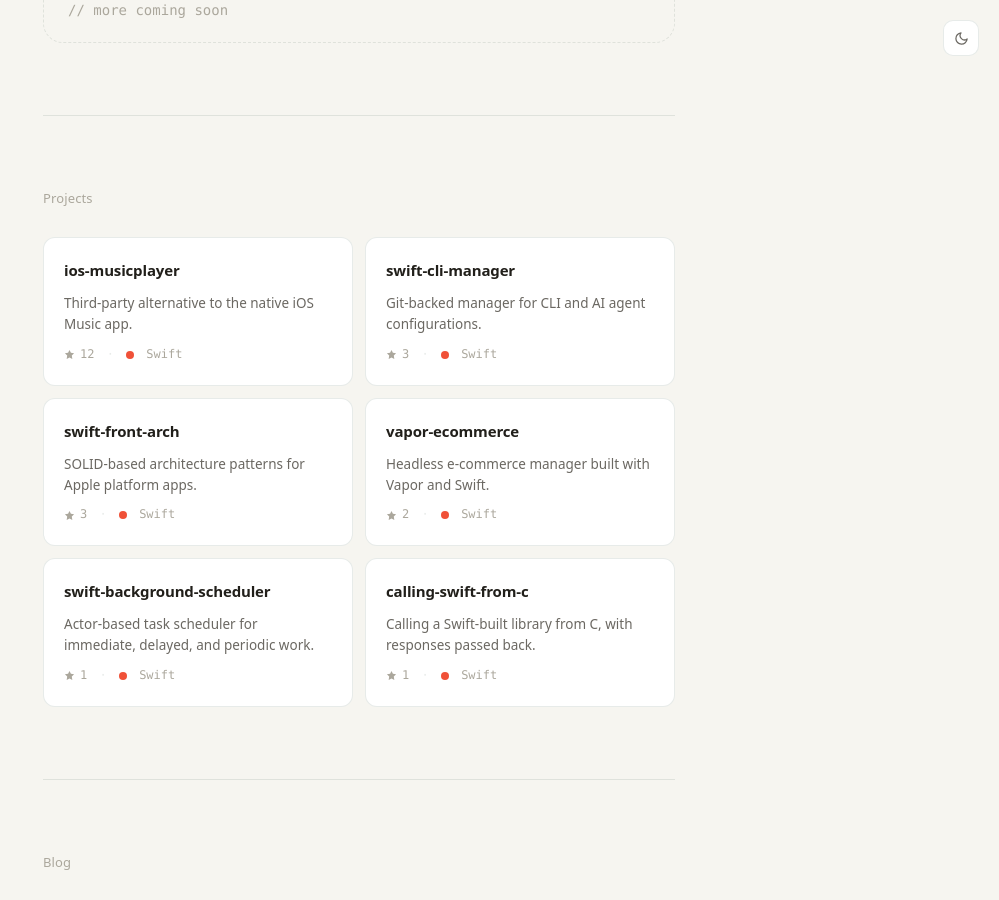
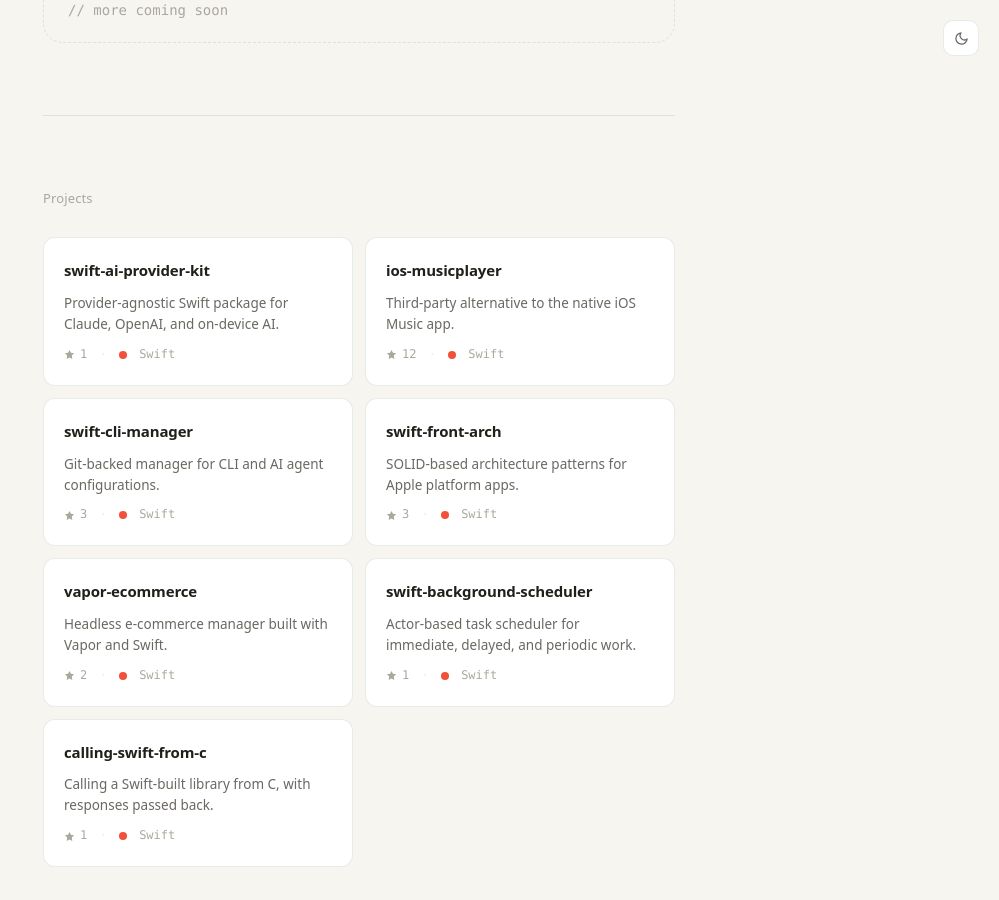
Before and after one commit to molayab/molayab.github.io, a Jekyll site: the page built from index.html, in a window 1280 px wide and 900 px high, scrolled down 1243 px. Shown: the whole window, without its empty margins (281-1280 px from the left). Built offline with Jekyll 4.4.1, drawn with Linux system fonts in a browser that asks for light colours.

Commit message:
Fix Grove app icon to match real mark; add swift-ai-provider-kit (#10)
Replace the homepage's green-gradient Grove icon with an accurate
recreation of the actual app icon (black rounded square, crimson
three-node branch glyph), matching grove.molayab.com's favicon/touch-icon.

Add the swift-ai-provider-kit repo card to Projects — it was missing
despite being public and referenced in the latest blog post.

Co-authored-by: Claude <noreply@anthropic.com>

```diff
--- a/index.html
+++ b/index.html
@@ -512,26 +512,11 @@ a { color: inherit; text-decoration: none; }
 
     <a class="project-card" href="https://grove.molayab.com" aria-label="Grove — git workspace manager for macOS">
       <svg class="project-icon" xmlns="http://www.w3.org/2000/svg" viewBox="0 0 1024 1024" role="img" aria-label="Grove app icon">
-        <defs>
-          <linearGradient id="g" x1="0" y1="0" x2="0" y2="1024" gradientUnits="userSpaceOnUse">
-            <stop offset="0%" stop-color="#52B788"/>
-            <stop offset="100%" stop-color="#1B4332"/>
-          </linearGradient>
-          <linearGradient id="gl" x1="0" y1="0" x2="0" y2="480" gradientUnits="userSpaceOnUse">
-            <stop offset="0%" stop-color="#fff" stop-opacity="0.13"/>
-            <stop offset="100%" stop-color="#fff" stop-opacity="0"/>
-          </linearGradient>
-          <clipPath id="sq"><rect width="1024" height="1024" rx="225" ry="225"/></clipPath>
-        </defs>
-        <rect width="1024" height="1024" rx="225" ry="225" fill="url(#g)"/>
-        <rect width="1024" height="480" fill="url(#gl)" clip-path="url(#sq)"/>
-        <line x1="512" y1="530" x2="512" y2="745" stroke="white" stroke-width="82" stroke-linecap="round"/>
-        <line x1="512" y1="530" x2="317" y2="310" stroke="white" stroke-width="82" stroke-linecap="round"/>
-        <line x1="512" y1="530" x2="707" y2="310" stroke="white" stroke-width="82" stroke-linecap="round"/>
-        <circle cx="317" cy="295" r="64" fill="white"/>
-        <circle cx="707" cy="295" r="64" fill="white"/>
-        <circle cx="512" cy="755" r="64" fill="white"/>
-        <circle cx="512" cy="530" r="50" fill="white" opacity="0.75"/>
+        <rect width="1024" height="1024" rx="225" ry="225" fill="#000000"/>
+        <path d="M512 384 V544 M512 544 L304 688 M512 544 L720 688" fill="none" stroke="#CB2957" stroke-width="80" stroke-linecap="round" stroke-linejoin="round"/>
+        <circle cx="512" cy="272" r="96" fill="#CB2957"/>
+        <circle cx="272" cy="752" r="96" fill="#CB2957"/>
+        <circle cx="752" cy="752" r="96" fill="#CB2957"/>
       </svg>
 
       <div class="project-body">
@@ -558,6 +543,15 @@ a { color: inherit; text-decoration: none; }
     <p class="eyebrow">Projects</p>
 
     <div class="repo-grid">
+      <a class="repo-card" href="https://github.com/molayab/swift-ai-provider-kit" aria-label="swift-ai-provider-kit on GitHub">
+        <span class="repo-name">swift-ai-provider-kit</span>
+        <p class="repo-desc">Provider-agnostic Swift package for Claude, OpenAI, and on-device AI.</p>
+        <span class="repo-meta">
+          <svg width="11" height="11" viewBox="0 0 24 24" fill="currentColor" aria-hidden="true"><path d="M12 2l3.09 6.26L22 9.27l-5 4.87L18.18 22 12 18.56 5.82 22 7 14.14l-5-4.87 6.91-1.01L12 2z"/></svg>
+          1<span class="repo-sep">&nbsp;·&nbsp;</span><span class="lang-dot" style="--lang-color:#F05138"></span>&nbsp;Swift
+        </span>
+      </a>
+
       <a class="repo-card" href="https://github.com/molayab/ios-musicplayer" aria-label="ios-musicplayer on GitHub">
         <span class="repo-name">ios-musicplayer</span>
         <p class="repo-desc">Third-party alternative to the native iOS Music app.</p>
```
